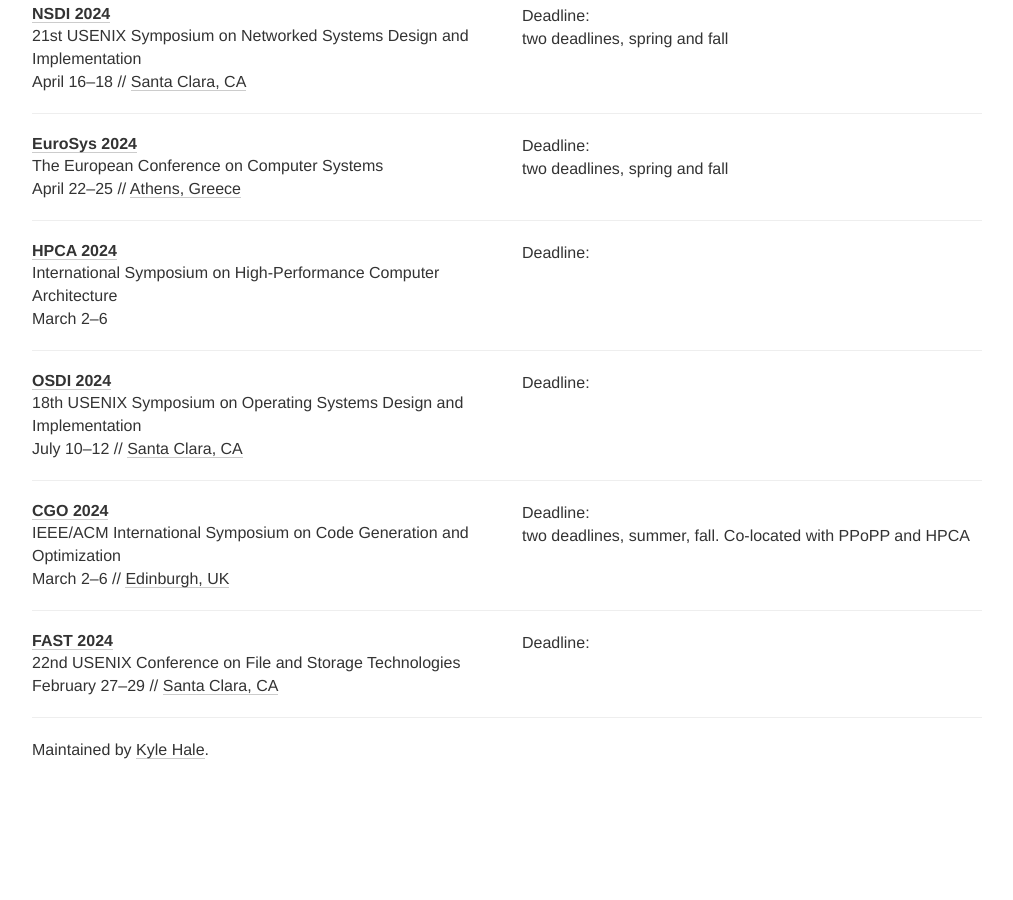
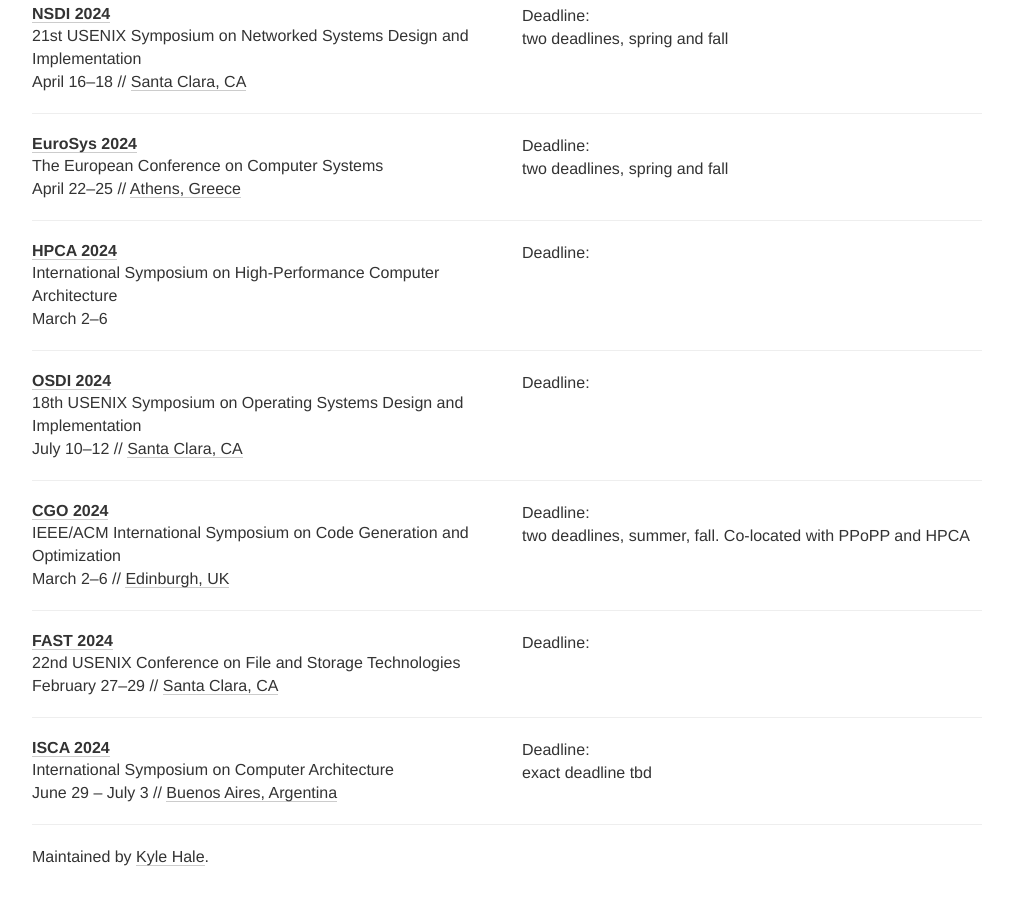
Before and after one commit to khale/sys-deadlines, a Jekyll site: the page built from index.html, in a window 1280 px wide and 900 px high, scrolled down 3369 px. Shown: the whole window, without its empty margins (133-1146 px from the left). Built offline with Jekyll 4.4.1, drawn with Linux system fonts in a browser that asks for light colours; nearby versions of some CDN libraries; comment, search, counter and statistics services are not loaded; before the commit the page ends 4162 px from its top, so only the background shows below that.

Commit message:
isca tbda

```diff
--- a/_data/conferences.yml
+++ b/_data/conferences.yml
@@ -332,3 +332,13 @@
   place: Santa Clara, CA
   link: https://www.usenix.org/conference/fast24/call-for-papers
   tags: [OS, STOR]
+
+- name: ISCA
+  description: International Symposium on Computer Architecture
+  date: June 29 - July 3
+  year: 2024
+  deadline: "2023-11-21 23:59"
+  comment: exact deadline tbd
+  place: Buenos Aires, Argentina
+  link: https://iscaconf.org/isca2024/
+  tags: [ARCH]
```
